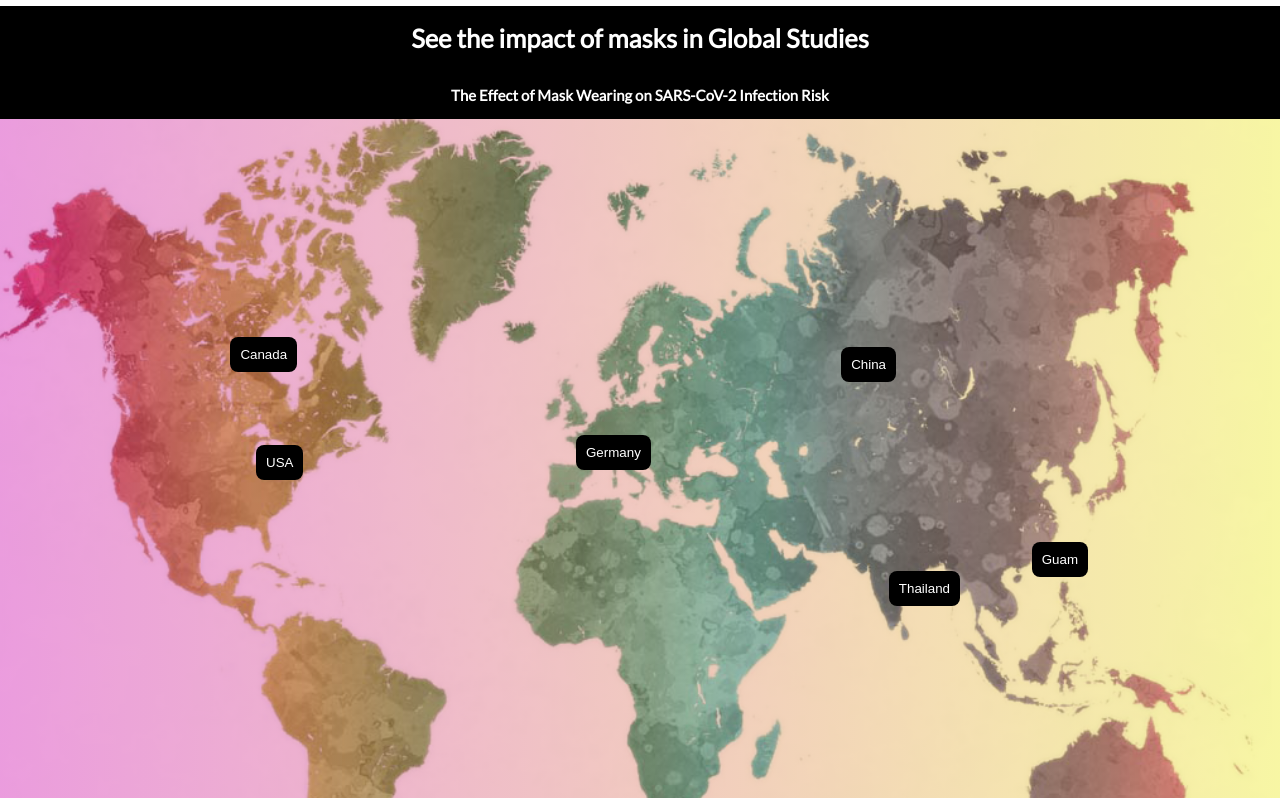
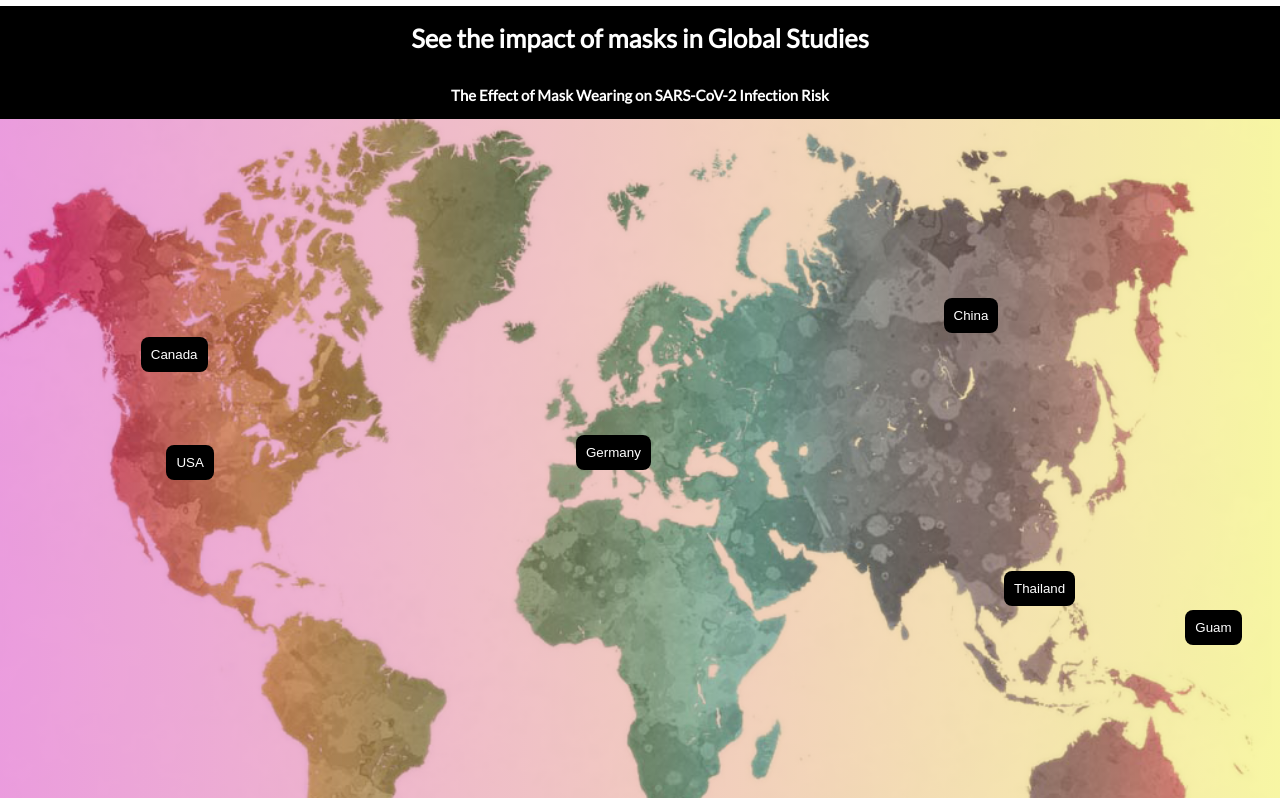
Before and after one commit to martinrombach88/b2b_masks_landing_page, a React (Create React App) app: page / in a window 1280 px wide. Shown: the part 1674-2472 px from the top of the page. Built offline with nearby package versions, Linux system fonts and the light colour scheme; the HTML template or start-up script is replaced by a standard one.

Commit message:
fixes to form and map

```diff
--- a/src/index.css
+++ b/src/index.css
@@ -246,25 +246,25 @@ body {
 #study_1{
   position:absolute;
   top:34%;
-  left:18%;
+  left:11%;
 }
 
 #study_1_btn {
   position:absolute;
   top:34%;
-  left:18%;
+  left:11%;
 }
 
 #study_2{
   position:absolute;
   top: 45%;
-  left:20%;
+  left:13%;
 }
 
 #study_2_btn {
   position:absolute;
   top: 45%;
-  left:20%;
+  left:13%;
 }
 
 #study_3{
@@ -281,39 +281,39 @@ body {
 
 #study_4{
   position:absolute;
-  top:35%;
-  right:30%;
+  top:30%;
+  right:22%;
 }
 
 #study_4_btn {
   position:absolute;
-  top:35%;
-  right:30%;
+  top:30%;
+  right:22%;
 }
 
 
 #study_5{
   position:absolute;
   top:48%;
-  right:25%;
+  right:16%;
 }
 
 #study_5_btn {
   position:absolute;
   top:58%;
-  right:25%;
+  right:16%;
 }
 
 #study_6{
   position:absolute;
-  top:45%;
-  right:2%;
+  top:62%;
+  right:3%;
 }
 
 #study_6_btn {
   position:absolute;
-  top:55%;
-  right:15%;
+  top:62%;
+  right:3%;
 }
 
 /* ~~~~~~~~~~~~~~~~ CONTACT FORM / CALL TO ACTION ~~~~~~~~~~~~~~~~ */
```
